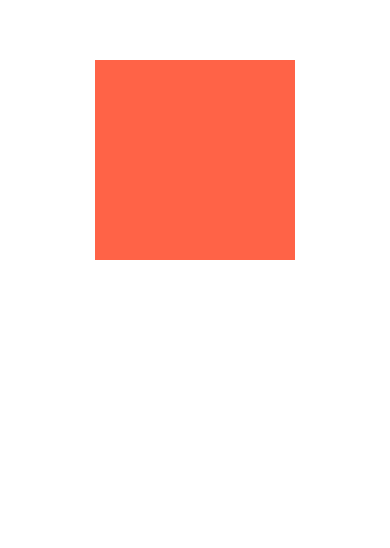
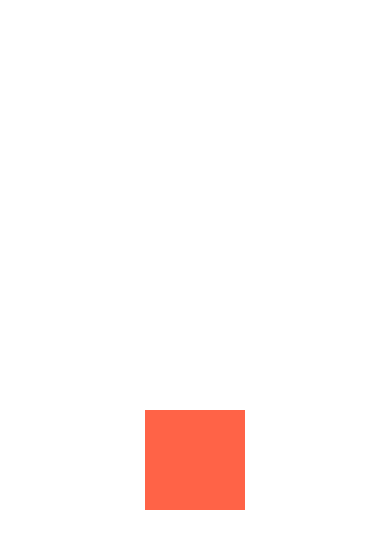
Before and after one commit to ahnniething/drag-animation, a React Native app: screen / in a window 390 px wide. Shown: the part 262-810 px from the top of the page. Built offline with nearby package versions, Linux system fonts and the light colour scheme.

Commit message:
#1 feat: add interpolate

```diff
--- a/App.js
+++ b/App.js
@@ -1,6 +1,6 @@
 import React, { useEffect, useRef, useState } from "react";
 import styled from "styled-components/native";
-import { Animated, Easing, TouchableOpacity } from "react-native";
+import { Animated, Easing, Pre, Pressable} from "react-native";
 
 const Container = styled.View`
   flex: 1;
@@ -9,30 +9,44 @@
 `;
 const Box = styled.View`
   background-color: tomato;
-  width: 200px;
-  height: 200px;
+  width: 100px;
+  height: 100px;
 `;
 
 const AnimatedBox = Animated.createAnimatedComponent(Box);
 
 export default function App() {
   const [up, setUp] = useState(false);
-  const Y = useRef(new Animated.Value(0)).current;
-  const toggleUp = () => setUp(prev => !prev);
+  const Y_POSITION = useRef(new Animated.Value(300)).current;
+  const toggleUp = () => setUp((prev) => !prev);
   const moveUp = () => {
-    Animated.timing(Y, {
-      toValue: up? 200 : -200,
+    Animated.timing(Y_POSITION, {
+      toValue: up ? 300 : -300,
       useNativeDriver: true,
-      easing: Easing.circle,
+      duration:3000,
     }).start(toggleUp);
   };
-  Y.addListener(() => console.log("Animated State:", Y));
-  console.log("Component State:", Y);
+  const opacity = Y_POSITION.interpolate({
+    inputRange: [-300, -100, 100, 300],
+    outputRange: [1, 0.1, 0.1, 1],
+  });
+  const borderRadius = Y_POSITION.interpolate({
+    inputRange: [-300, 300],
+    outputRange: [100, 0],
+  });
+  Y_POSITION.addListener(() => {
+    console.log("Y VALUE:", Y_POSITION);
+    console.log("opacity VALUE:", opacity);
+    console.log("borderRadius VALUE:", borderRadius);
+  });
   return (
     <Container>
-      <TouchableOpacity onPress={moveUp}>
-        <AnimatedBox style={{ transform: [{ translateY: Y }] }} />
-      </TouchableOpacity>
+      <Pressable onPress={moveUp}>
+        <AnimatedBox style={{
+          opacity,
+          borderRadius,
+          transform: [{ translateY: Y_POSITION }] }} />
+      </Pressable>
     </Container>
   );
 }
```
